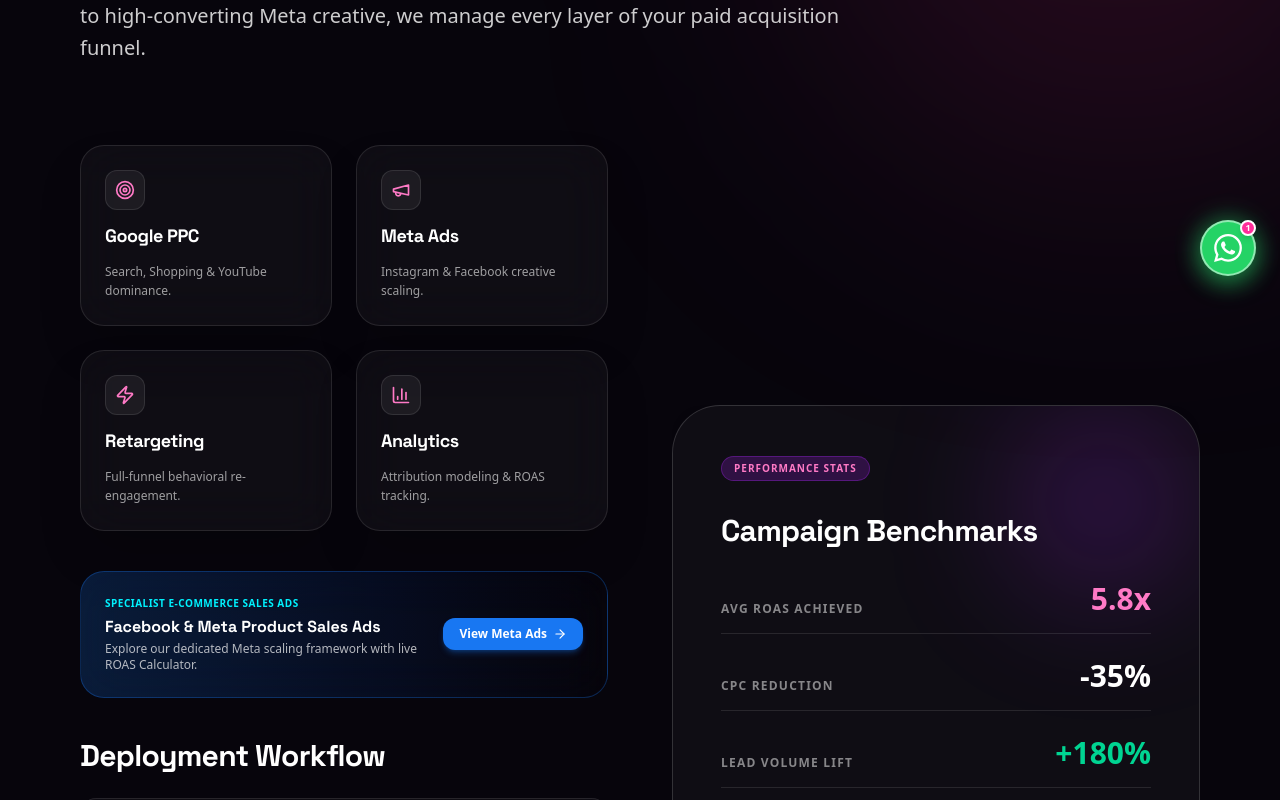
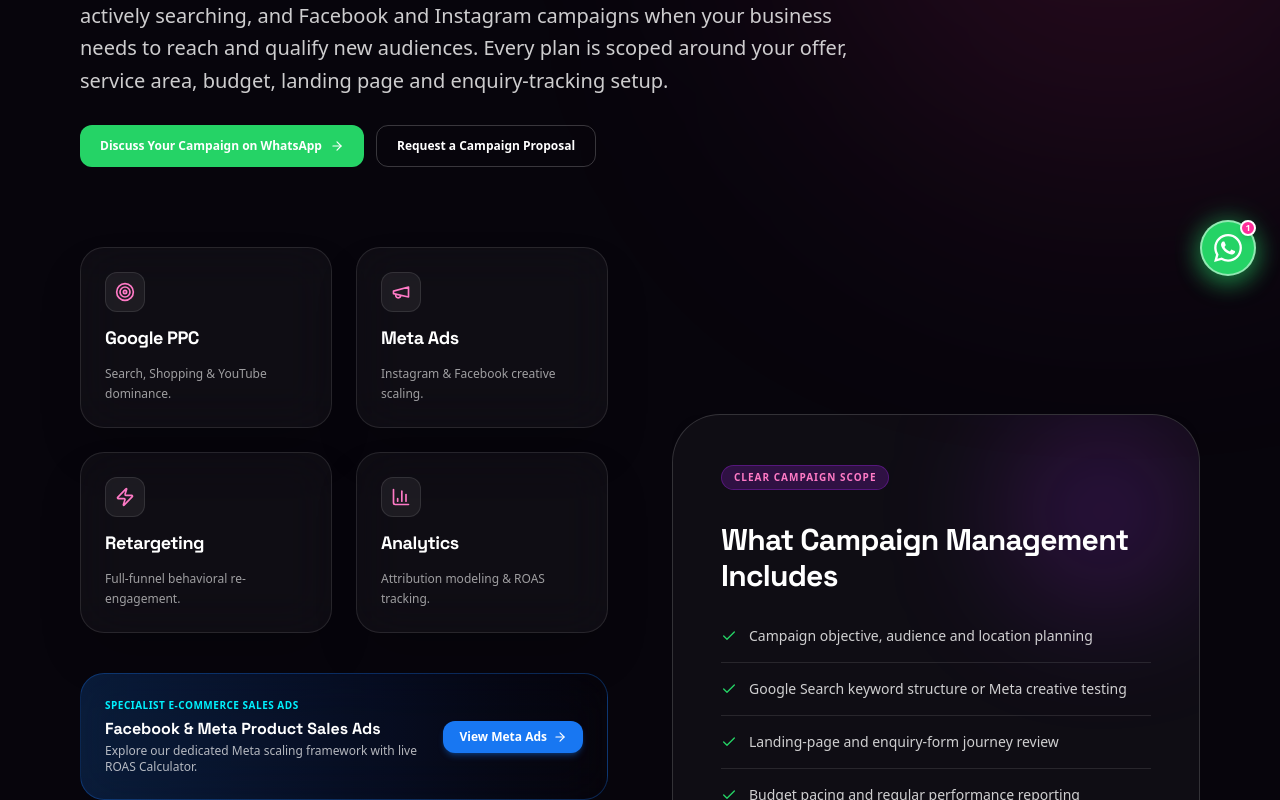
Before and after one commit to deenapriyanka00217-arch/my-dp-Digital, a React (Vite) app: page /services/paid-social-ads in a window 1280 px wide. Shown: the part 500-1300 px from the top of the page. Built offline with nearby package versions, Linux system fonts and the light colour scheme.

Commit message:
seo: clarify paid ads scope and add campaign enquiry CTA

```diff
--- a/src/pages/PaidAds.tsx
+++ b/src/pages/PaidAds.tsx
@@ -4,6 +4,8 @@ import { Link } from 'react-router-dom';
 import { Card3DTilt } from '../components/Card3DTilt';
 import FAQ from '../components/FAQ';
 import PageSEO from '../components/PageSEO';
+
+const WHATSAPP_PHONE = '918148320217';
 
 const PAIDADS_JSON_LD = [
   {
@@ -18,7 +20,7 @@ const PAIDADS_JSON_LD = [
     },
     areaServed: 'Chennai, Tamil Nadu, India',
     description:
-      'Social media marketing and paid ads management for businesses in Chennai, covering Google Ads, Meta Ads, and full-funnel paid acquisition.',
+      'Google Search and YouTube advertising alongside Facebook and Instagram campaign management for businesses in Chennai, with clear campaign scope and enquiry tracking.',
   },
   {
     '@context': 'https://schema.org',
@@ -35,8 +37,8 @@ const PaidAdsPage = () => {
   return (
     <>
     <PageSEO
-      title="Google Ads & Social Media Ads in Chennai | My DP Digital"
-      description="Google Ads and Facebook and Instagram campaigns for Chennai businesses, with audience planning, creative, tracking and ongoing optimization."
+      title="Google Ads & Meta Ads Management in Chennai | My DP Digital"
+      description="Google Search, YouTube, Facebook and Instagram campaign management in Chennai, with audience planning, creative testing, landing-page review and enquiry tracking."
       canonicalPath="/services/paid-social-ads"
       jsonLd={PAIDADS_JSON_LD}
     />
@@ -53,8 +55,22 @@ const PaidAdsPage = () => {
             Google Ads & Social Media <br /> <span className="text-transparent bg-clip-text bg-gradient-to-r from-[#FF2E9A] via-[#B026FF] to-[#06B6D4]">Advertising in Chennai.</span>
           </h1>
           <p className="text-lg sm:text-xl text-white/80 leading-relaxed font-normal">
-            We turn ad spend into measurable revenue. From Google Shopping dominance to high-converting Meta creative, we manage every layer of your paid acquisition funnel.
+            We manage Google Search and relevant YouTube campaigns when customers are actively searching, and Facebook and Instagram campaigns when your business needs to reach and qualify new audiences. Every plan is scoped around your offer, service area, budget, landing page and enquiry-tracking setup.
           </p>
+          <div className="flex flex-wrap gap-3 pt-2">
+            <a
+              href={`https://wa.me/${WHATSAPP_PHONE}?text=${encodeURIComponent('Hi My DP Digital, I want to discuss Google Ads or Meta Ads management. Business type: __. Target area: __. Monthly ad budget: __.')}`}
+              target="_blank"
+              rel="noopener noreferrer"
+              className="inline-flex items-center gap-2 rounded-xl bg-[#25D366] px-5 py-3 text-xs font-bold text-white transition-colors hover:bg-[#20ba59]"
+              aria-label="Discuss Google Ads and Meta Ads management on WhatsApp"
+            >
+              Discuss Your Campaign on WhatsApp <ArrowRight size={14} />
+            </a>
+            <Link to="/contact" className="inline-flex items-center rounded-xl border border-white/20 px-5 py-3 text-xs font-bold text-white hover:bg-white/10">
+              Request a Campaign Proposal
+            </Link>
+          </div>
         </div>
 
         <div className="grid lg:grid-cols-12 gap-12 lg:gap-16 items-center mb-32">
@@ -120,28 +136,31 @@ const PaidAdsPage = () => {
                 <div className="absolute top-0 right-0 w-48 h-48 bg-[#B026FF]/20 blur-3xl rounded-full" />
                 <div className="relative z-10 space-y-8">
                   <div className="inline-flex px-3 py-1 rounded-full bg-[#B026FF]/20 border border-[#B026FF]/30 text-[#FF7AC6] text-[10px] font-bold uppercase tracking-widest">
-                    Performance Stats
+                    Clear Campaign Scope
                   </div>
-                  <h3 className="text-3xl font-black text-white tracking-tight">Campaign Benchmarks</h3>
-                  <div className="space-y-6">
-                    <div className="flex items-end justify-between border-b border-white/10 pb-4">
-                      <span className="text-xs font-bold text-white/50 uppercase tracking-widest">Avg ROAS Achieved</span>
-                      <span className="text-3xl font-black text-[#FF7AC6]">5.8x</span>
-                    </div>
-                    <div className="flex items-end justify-between border-b border-white/10 pb-4">
-                      <span className="text-xs font-bold text-white/50 uppercase tracking-widest">CPC Reduction</span>
-                      <span className="text-3xl font-black text-white">-35%</span>
-                    </div>
-                    <div className="flex items-end justify-between border-b border-white/10 pb-4">
-                      <span className="text-xs font-bold text-white/50 uppercase tracking-widest">Lead Volume Lift</span>
-                      <span className="text-3xl font-black text-emerald-400">+180%</span>
-                    </div>
+                  <h3 className="text-3xl font-black text-white tracking-tight">What Campaign Management Includes</h3>
+                  <div className="space-y-4">
+                    {[
+                      'Campaign objective, audience and location planning',
+                      'Google Search keyword structure or Meta creative testing',
+                      'Landing-page and enquiry-form journey review',
+                      'Budget pacing and regular performance reporting',
+                      'Lead-event and contact-path checks where access allows',
+                    ].map((item) => (
+                      <div key={item} className="flex items-start gap-3 border-b border-white/10 pb-4 text-sm text-white/80">
+                        <Check size={16} className="mt-0.5 shrink-0 text-[#25D366]" />
+                        <span>{item}</span>
+                      </div>
+                    ))}
                   </div>
+                  <p className="text-xs leading-relaxed text-white/55">
+                    Your advertising spend is separate from the campaign-management fee. We confirm the scope, platforms, deliverables and reporting before work begins. Results depend on the offer, market, budget, website and follow-up process; no fixed ROAS or lead-volume outcome is promised.
+                  </p>
                   <Link
                     to="/contact"
                     className="w-full py-5 rounded-2xl bg-gradient-to-r from-[#FF2E9A] to-[#B026FF] text-white font-bold uppercase tracking-widest text-xs flex items-center justify-center gap-3 shadow-xl shadow-[#FF2E9A]/25 hover:from-[#FF7AC6] hover:to-[#FF2E9A] transition-all"
                   >
-                    <span>Launch Paid Scaling</span>
+                    <span>Request Paid Ads Proposal</span>
                     <ArrowRight size={16} />
                   </Link>
                 </div>
```
